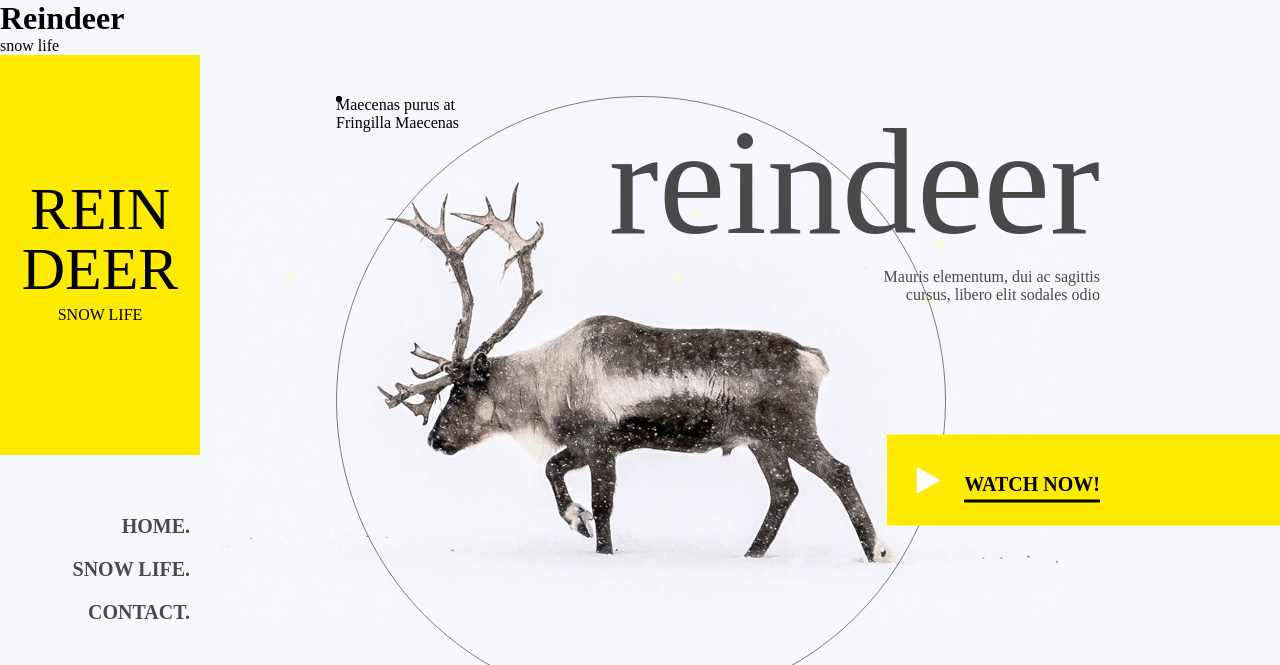
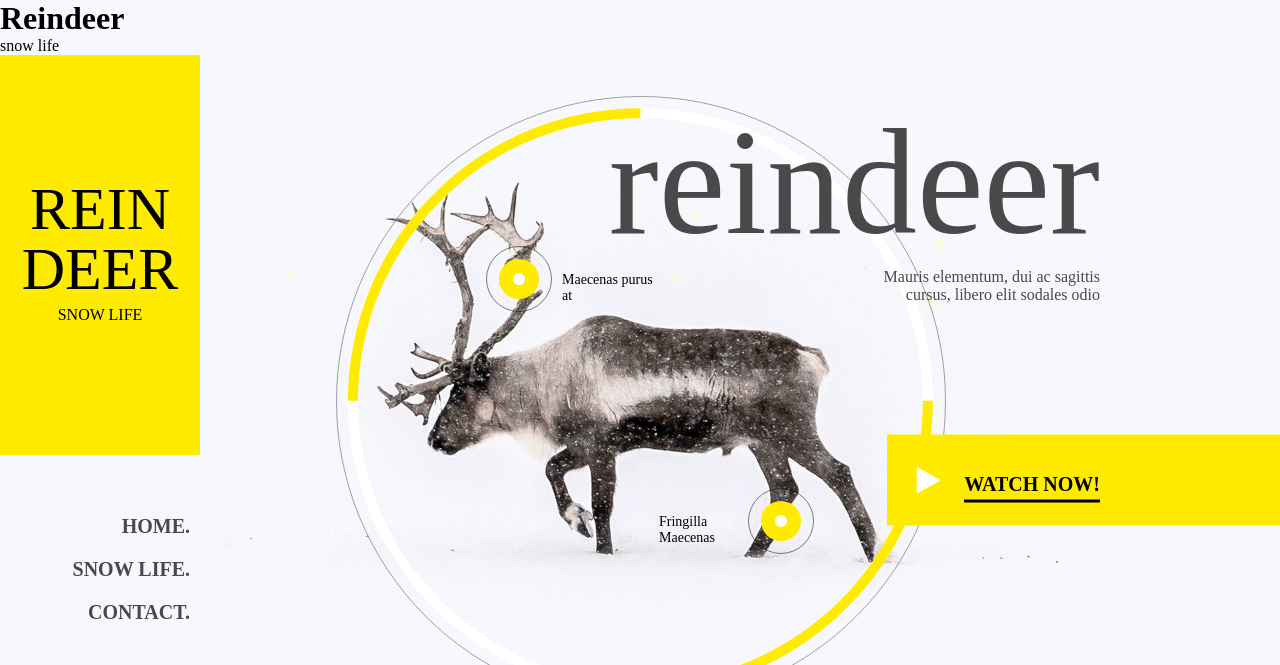
Before and after one commit to muchirijane/Gsap-website-, a plain HTML site: page index.html in a window 1280 px wide. Shown: the top 665 px of the page. Drawn offline with nearby package versions, Linux system fonts and the light colour scheme.

Commit message:
finished the home page styling

```diff
--- a/sass/main.scss
+++ b/sass/main.scss
@@ -3,6 +3,12 @@
     padding: 0
   }
 
+:root{
+    --color-white: #fff;
+    --color-grey: #494949;
+    --color-black: #000;
+    --color-yellow: #FFEB00;
+}
   body {
     width: 100%;
     height: 100vh;
@@ -184,4 +190,104 @@
         border-color: var(--color-grey);
         opacity: .5;
     }
+
+    &-thick{
+        @include ellipse-styling(var(--color-white));
+    }
+
+    &-yellow{
+        @include ellipse-styling(var(--color-yellow));
+        border-color: var(--color-yellow) transparent;
+        animation: ellipseRotate 15s ease-in-out inifinite;
+    }
 }
+
+@keyframes ellipseRotate {
+    0%{
+        transform: rotate (-45deg);
+    }
+
+    100%{
+        transform: rotate(-405deg);
+    }
+}
+
+@mixin circle-styling{
+    border-style: solid;
+    width: 64px;
+    height: 64px;
+    border-width: 1px;
+    border-color: rgba(0,0,0,.5);
+    border-radius: 50%;
+    position: absolute;
+}
+
+@mixin inner-circle{
+    content: '';
+    border-radius: 50%;
+    display: inline-block;
+    position: absolute;
+    left: 50%;
+    top: 50%;
+    transform: translate(-50%, -50%);
+}
+
+@mixin circle-before{
+  width: 12px;
+  height: 12px;
+  background: #fff;
+  z-index: 1;
+}
+
+@mixin circle-after{
+  width: 40px;
+  height: 40px;
+  background: var(--color-yellow);
+}
+
+@mixin circle-span{
+    position: absolute;
+    top: 25px;
+    width: 100px;
+    font-size: 14px;
+}
+
+.circle1{
+    @include circle-styling;
+    top: 150px;
+    left: 150px;
+
+    &::before{
+        @include inner-circle;
+        @include circle-before;
+    }
+    &::after{
+        @include inner-circle;
+        @include circle-after;
+    }
+
+    span{
+        @include circle-span;
+        left: 75px;
+    }
+}
+
+.circle2{
+    @include circle-styling;
+    bottom: 150px;
+    right: 130px;
+
+    &::before{
+        @include inner-circle;
+        @include circle-before;
+    }
+    &::after{
+        @include inner-circle;
+        @include circle-after;
+    }
+
+    span{
+        @include circle-span;
+        left: -90px;
+    }
+}
```
Also changed, not shown: sass/main.css, 1 other file.
